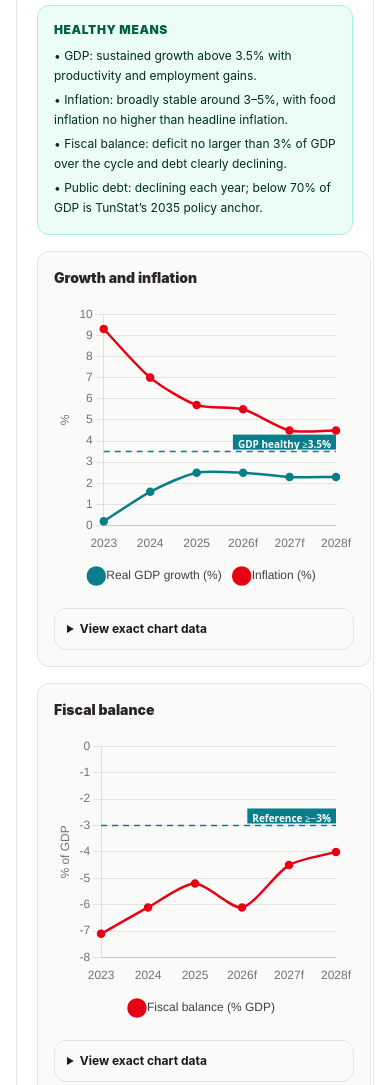
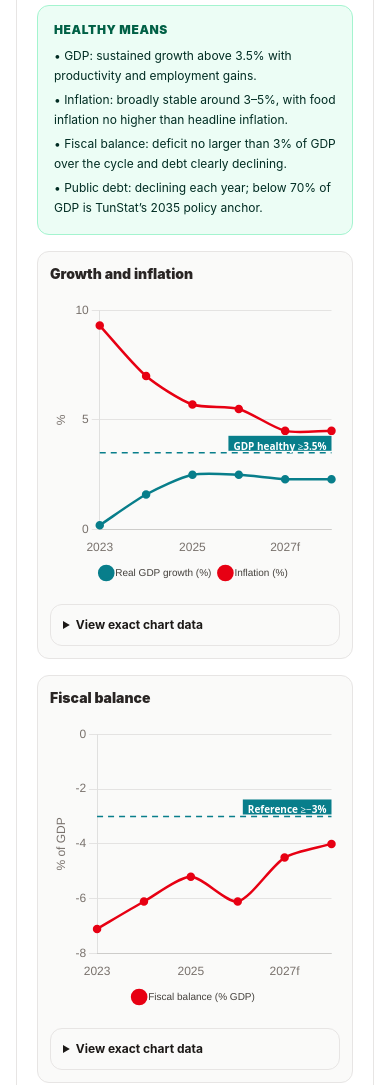
Before and after one commit to alabenkhlifa/TunStat, a website: page index.html in a window 390 px wide. Shown: the part 1989-3074 px from the top of the page. Drawn offline with Linux system fonts and the light colour scheme.

Commit message:
fix: prevent mobile chart clipping

```diff
--- a/assets/charts.js
+++ b/assets/charts.js
@@ -462,14 +462,33 @@
   function optionsFor(spec) {
     const p = palette();
     const radial = spec.type === "doughnut" || spec.type === "pie";
+    const compact = matchMedia("(max-width: 639px)").matches;
+    const tickOptions = {
+      color: p.muted,
+      autoSkip: true,
+      maxTicksLimit: compact ? 5 : 9,
+      maxRotation: compact ? 0 : 45,
+      minRotation: 0,
+    };
     return {
       responsive: true,
       maintainAspectRatio: false,
+      resizeDelay: 80,
       animation: reducedMotion ? false : { duration: 500 },
       indexAxis: spec.indexAxis || "x",
+      layout: { padding: compact ? 0 : 4 },
       interaction: { mode: radial ? "nearest" : "index", intersect: false },
       plugins: {
-        legend: { position: "bottom", labels: { color: p.text, usePointStyle: true, boxWidth: 8, padding: 16 } },
+        legend: {
+          position: "bottom",
+          labels: {
+            color: p.text,
+            usePointStyle: true,
+            boxWidth: 8,
+            padding: compact ? 10 : 16,
+            font: { size: compact ? 10 : 12 },
+          },
+        },
         tooltip: {
           enabled: true,
           backgroundColor: document.documentElement.classList.contains("dark") ? "#111a17" : "#1c1917",
@@ -489,14 +508,14 @@
             x: {
               stacked: Boolean(spec.stacked),
               grid: { color: spec.indexAxis === "y" ? p.grid : "transparent" },
-              ticks: { color: p.muted },
+              ticks: tickOptions,
               title: { display: Boolean(spec.xTitle), text: spec.xTitle, color: p.muted },
             },
             y: {
               stacked: Boolean(spec.stacked),
               beginAtZero: true,
               grid: { color: p.grid },
-              ticks: { color: p.muted },
+              ticks: tickOptions,
               title: { display: Boolean(spec.yTitle), text: spec.yTitle, color: p.muted },
             },
           },
@@ -517,7 +536,7 @@
       const group = chartGroups[host.dataset.chartGroup];
       if (!group) return;
       host.innerHTML = `
-        <div class="p-3 sm:p-4">
+        <div class="min-w-0 max-w-full p-3 sm:p-4">
           <div class="flex flex-col justify-between gap-3 sm:flex-row sm:items-start">
             <div><h3 class="text-xl font-black text-ink dark:text-white">${group.title}</h3><p class="mt-2 max-w-3xl text-xs leading-5 text-stone-500 dark:text-stone-400">${group.note}</p></div>
             <a class="shrink-0 text-xs font-bold text-tunis-red hover:underline" href="./${group.source}">CSV data ↓</a>
@@ -526,7 +545,7 @@
             <p class="text-xs font-black tracking-wider text-emerald-800 uppercase dark:text-emerald-300">Healthy means</p>
             <ul class="mt-2 space-y-1 text-xs leading-5 text-emerald-950 dark:text-emerald-100">${group.health.map((item) => `<li>• ${item}</li>`).join("")}</ul>
           </div>
-          <div class="mt-4 grid gap-4 ${group.charts.length > 1 ? "lg:grid-cols-2" : ""}" data-chart-cards></div>
+          <div class="mt-4 grid min-w-0 max-w-full gap-4 ${group.charts.length > 1 ? "lg:grid-cols-2" : ""}" data-chart-cards></div>
         </div>`;
       const cards = host.querySelector("[data-chart-cards]");
       group.charts.forEach((spec, index) => {
--- a/src/input.css
+++ b/src/input.css
@@ -75,19 +75,25 @@
   }
 
   .chart-frame {
-    @apply overflow-hidden rounded-2xl border border-stone-200 bg-white p-2 sm:p-4 dark:border-white/10;
+    @apply min-w-0 max-w-full overflow-hidden rounded-2xl border border-stone-200 bg-white p-2 sm:p-4 dark:border-white/10;
   }
 
   .chart-panel {
-    @apply rounded-xl border border-stone-200 bg-stone-50 p-4 dark:border-white/10 dark:bg-white/[0.03];
+    @apply min-w-0 max-w-full overflow-hidden rounded-xl border border-stone-200 bg-stone-50 p-3 sm:p-4 dark:border-white/10 dark:bg-white/[0.03];
   }
 
   .chart-canvas-wrap {
-    @apply relative mt-4 h-72 w-full sm:h-80;
+    @apply relative mt-4 h-72 min-w-0 max-w-full overflow-hidden sm:h-80;
+  }
+
+  .chart-canvas-wrap canvas {
+    width: 100% !important;
+    max-width: 100% !important;
+    height: 100% !important;
   }
 
   .chart-data-table {
-    @apply mt-4 overflow-x-auto rounded-xl border border-stone-200 dark:border-white/10;
+    @apply mt-4 min-w-0 max-w-full overflow-x-auto rounded-xl border border-stone-200 dark:border-white/10;
   }
 
   .chart-data-table table {
```
Also changed, not shown: assets/styles.css.
